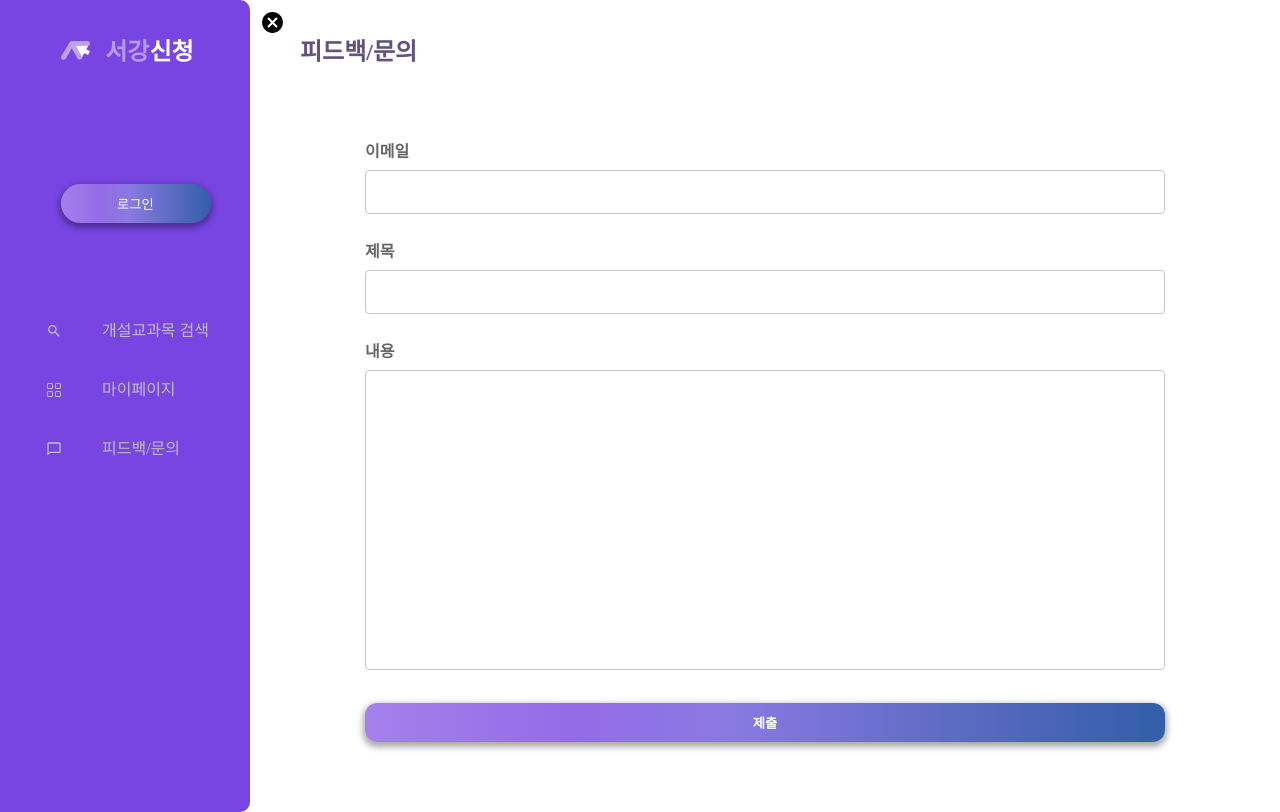
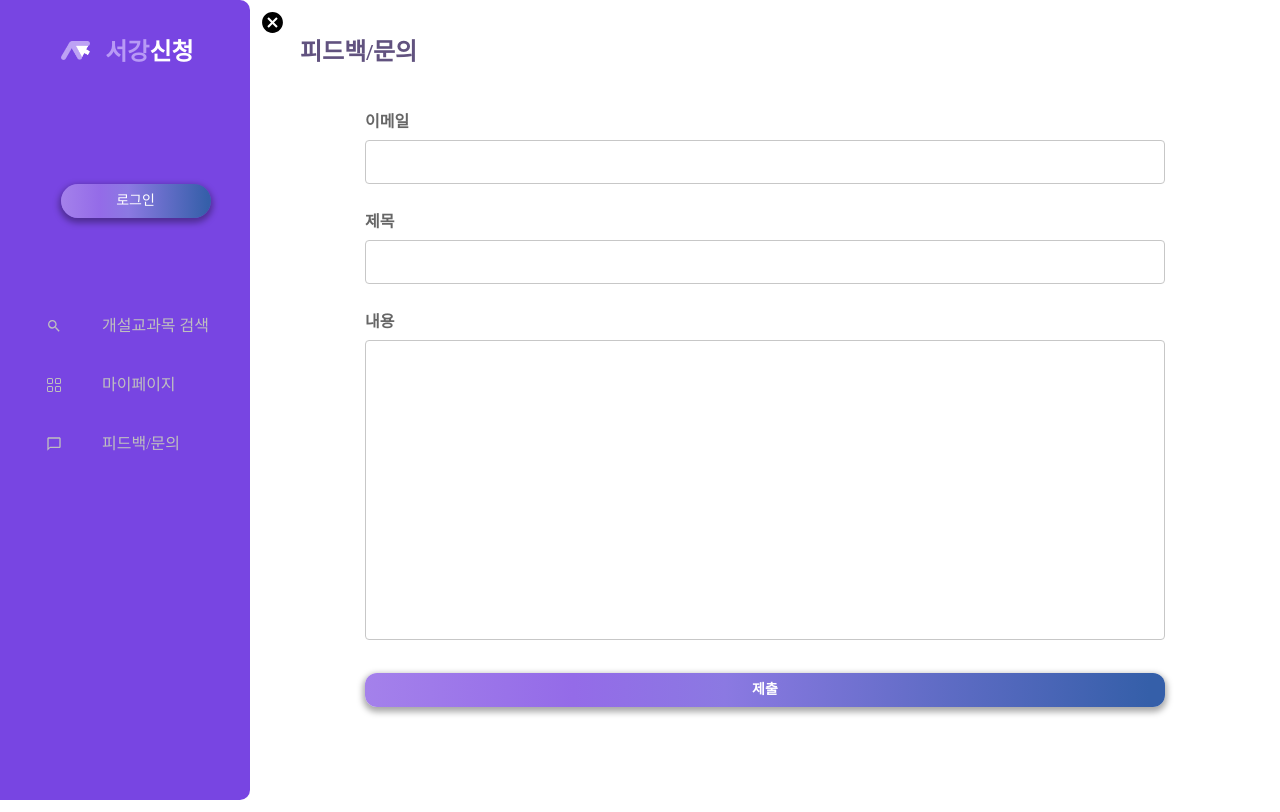
Before and after one commit to facade-team/sogang-register-web, a React (Create React App) app: page /feedback in a window 1280 px wide. Built offline with nearby package versions, Linux system fonts and the light colour scheme; a web font is replaced by a local one.

Commit message:
[feat]: 상세보기 css

```diff
--- a/src/components/Card/Card.element.js
+++ b/src/components/Card/Card.element.js
@@ -6,7 +6,6 @@ export const CardContainer = styled.div`
   justify-content: space-between;
   width: 240px;
   height: 140px;
-  /* border: 1px solid #707070; */
   background-color: #efecf8;
 
   border-radius: 8px;
@@ -20,7 +19,6 @@ export const CardContainer = styled.div`
     transition: all 0.2s ease-out;
     box-shadow: 0px 4px 8px rgba(38, 38, 38, 0.2);
     top: -4px;
-    /* border: 1px solid #cccccc; */
   }
 `;
 
--- a/src/components/DetailBar/DetailBar.element.js
+++ b/src/components/DetailBar/DetailBar.element.js
@@ -1,7 +1,7 @@
 import styled, { css } from 'styled-components';
 
 export const DetailbarComponent = styled.div`
-  position: absolute;
+  position: relative;
   top: 0;
   display: ${({ widthPx }) => (widthPx === 0 ? 'none' : 'block')};
   right: ${({ widthPx }) => `${widthPx - 350}px`};
@@ -51,13 +51,16 @@ export const SubjectName = styled.div`
   color: #61547f;
   width: 100%;
   font-size: ${({ font }) => `${font}px`};
+  font-weight: 600;
   text-align: left;
   height: fit-content;
+  margin-top: 8px;
 `;
 
 export const SubjectTable = styled.table`
   border-collapse: collapse;
   height: auto;
+  font-size: 14px;
 `;
 
 export const TableBody = styled.tbody``;
@@ -127,6 +130,16 @@ export const SubejctList = styled.ul`
 
 export const Subject = styled.li`
   margin-left: 10px;
+  background-color: #efecf8;
+  border-radius: 8px;
+  margin: 5px 8px 5px 3px;
+  padding: 10px 7px 10px 10px;
+
+  &:hover {
+    transition: all 0.2s ease-out;
+    box-shadow: 0px 4px 4px rgba(38, 38, 38, 0.2);
+    top: -4px;
+  }
 `;
 
 export const SubjectNameInList = styled.div`
@@ -135,11 +148,13 @@ export const SubjectNameInList = styled.div`
   font-size: ${({ font }) => `${font}px`};
   text-align: left;
   height: fit-content;
-  margin-bottom: 4px;
+  margin-bottom: 8px;
+  font-weight: 600;
 `;
 
 export const Detail = styled.div`
   font-size: 6px;
+  margin-top: 8px;
 `;
 
 export const P = styled.p`
@@ -154,5 +169,6 @@ export const P = styled.p`
 
 export const Divider = styled.hr`
   border-top: 2px solid #bfbfbf;
-  margin-right: 20px;
+  margin-right: 6px;
+  margin-left: 6px;
 `;
--- a/src/components/DetailBar/DetailBar.js
+++ b/src/components/DetailBar/DetailBar.js
@@ -123,7 +123,7 @@ const DetailBar = ({ width, openModal, subject, latestSubject }) => {
             ''
           ) : (
             <>
-              <SubjectName font={14}>{subject.과목명}</SubjectName>
+              <SubjectName font={16}>{subject.과목명}</SubjectName>
               <TagContainer>
                 {subject.비대면여부 && <Tag untact>비대면</Tag>}
                 {!subject.비대면여부 && <Tag ontact>대면</Tag>}
@@ -184,7 +184,7 @@ const DetailBar = ({ width, openModal, subject, latestSubject }) => {
                   </TableRow>
                   <TableRow>
                     <TableHead scope="row" corner={true}>
-                      수간신청 참조사항
+                      비고
                     </TableHead>
                     <TableData corner={true}>{subject.비고}</TableData>
                   </TableRow>
--- a/src/components/FeedbackForm/Feedback.element.js
+++ b/src/components/FeedbackForm/Feedback.element.js
@@ -5,7 +5,7 @@ export const FormContainer = styled.div`
   display: flex;
   flex-direction: column;
   align-items: center;
-  padding: 80px 40px 30px;
+  padding: 50px 40px 0px;
 `;
 
 export const FormGroup = styled.div`
--- a/src/pages/MyPage.js
+++ b/src/pages/MyPage.js
@@ -1,7 +1,21 @@
 import React from 'react';
 
+import Title from '../components/Title/Title';
+
+// styled
+import {
+  Container,
+  HomeContainer as MyPageContainer,
+} from '../styles/HomeContainer';
+
 const MyPage = () => {
-  return <div></div>;
+  return (
+    <Container>
+      <MyPageContainer>
+        <Title title="마이페이지"></Title>
+      </MyPageContainer>
+    </Container>
+  );
 };
 
 export default MyPage;
--- a/src/styles/GlobalStyle.js
+++ b/src/styles/GlobalStyle.js
@@ -20,6 +20,7 @@ const GlobalStyle = createGlobalStyle`
     font-family: 'Spoqa Han Sans Neo', 'sans-serif';
     -webkit-font-smoothing: antialiased;
     -moz-osx-font-smoothing: grayscale;
+    font-weight: 500;
   }
 
   #root {
@@ -36,6 +37,14 @@ const GlobalStyle = createGlobalStyle`
     text-decoration: none;
     color: inherit;
   }
+
+  button {
+    font: inherit;
+    font-size: 14px;
+    font-weight: 500;
+  }
+
+
 `;
 
 export default GlobalStyle;
--- a/src/styles/HomeContainer.js
+++ b/src/styles/HomeContainer.js
@@ -1,11 +1,15 @@
 import styled from 'styled-components';
 
-export const Container = styled.div``;
+export const Container = styled.div`
+  display: flex;
+  width: 100%;
+  height: 100%;
+`;
 
 export const HomeContainer = styled.div`
   width: 100%;
+  height: 100%;
   display: flex;
-
   flex-direction: column;
   justify-content: start;
   padding: 40px 50px 40px 50px;
```
